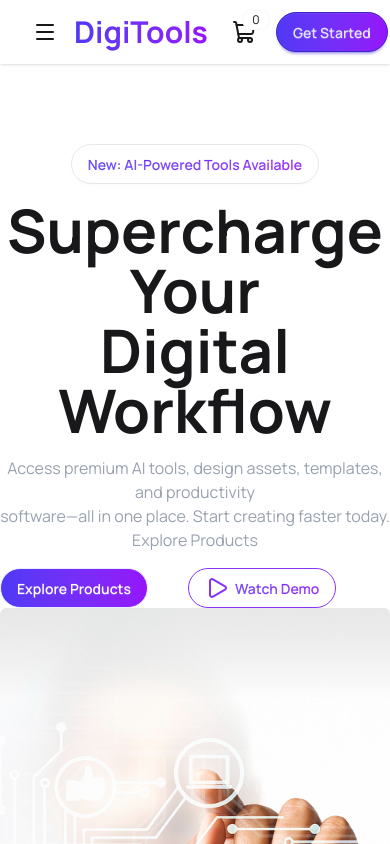
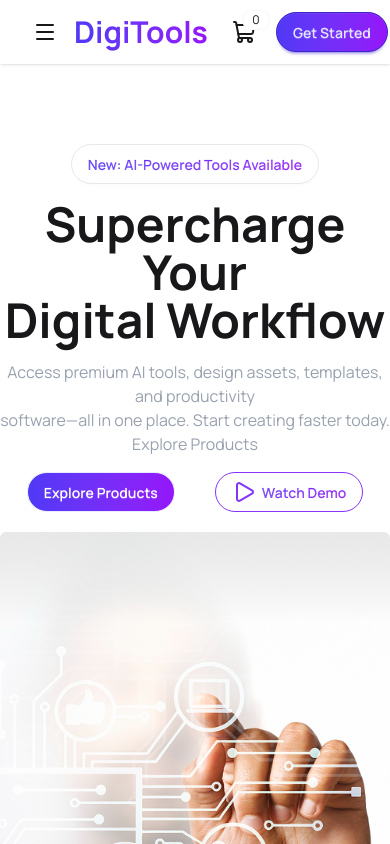
Before and after one commit to dev-bayzid/Digitools-platform, a React (Vite) app: page / in a window 390 px wide. Shown: the top 844 px of the page. Built offline with nearby package versions, Linux system fonts and the light colour scheme.

Commit message:
add responsiveness in heroSection

```diff
--- a/src/components/HeroSection/HeroSection.jsx
+++ b/src/components/HeroSection/HeroSection.jsx
@@ -4,11 +4,11 @@ import bannerImg from "../../assets/banner.png";
 const HeroSection = () => {
   return (
     <div className=" lg:flex justify-around items-center container mx-auto mt-20">
-      <div className="text-center md:hero-left  space-y-4">
+      <div className="text-center md:text-left  space-y-4">
         <h3 className="btn bg-[#B38DFC] rounded-3xl bg-linear-to-l from-[#9514FA] to-[#4F39F6] bg-clip-text text-transparent ">
           New: AI-Powered Tools Available
         </h3>
-        <h1 className="text-6xl font-bold ">
+        <h1 className="text-5xl md:text-6xl font-bold ">
           Supercharge Your <br /> Digital Workflow
         </h1>
         <p className="text-gray-400">
@@ -17,20 +17,18 @@ const HeroSection = () => {
           software—all in one place. Start creating faster today. <br /> Explore
           Products
         </p>
-        <div className="flex justify-start items-center gap-10">
+        <div className="flex justify-center md:justify-start items-center gap-10 md:mb-0 mb-5">
           <button className="btn btn-soft btn-primary bg-linear-to-l from-[#9514FA] to-[#4F39F6] rounded-3xl text-white transform transition duration-300 hover:-translate-y-2">
             Explore Products
           </button>
           <button className="btn btn-primary btn-outline  border-[#8533FA]  bg-linear-to-l from-[#9514FA] to-[#4F39F6] bg-clip-text text-transparent rounded-3xl transform transition duration-300 hover:-translate-y-2">
-            <span className="text-[#8533FA]">
-              <Play></Play>
-            </span>
+            <Play className="text-[#8533FA]"></Play>
             Watch Demo
           </button>
         </div>
       </div>
-      <div className="hero-right">
-        <img src={bannerImg} alt="" />
+      <div className=" flex justify-center">
+        <img className="w-full max-w-md lg:max-w-lg" src={bannerImg} alt="" />
       </div>
     </div>
   );
```
